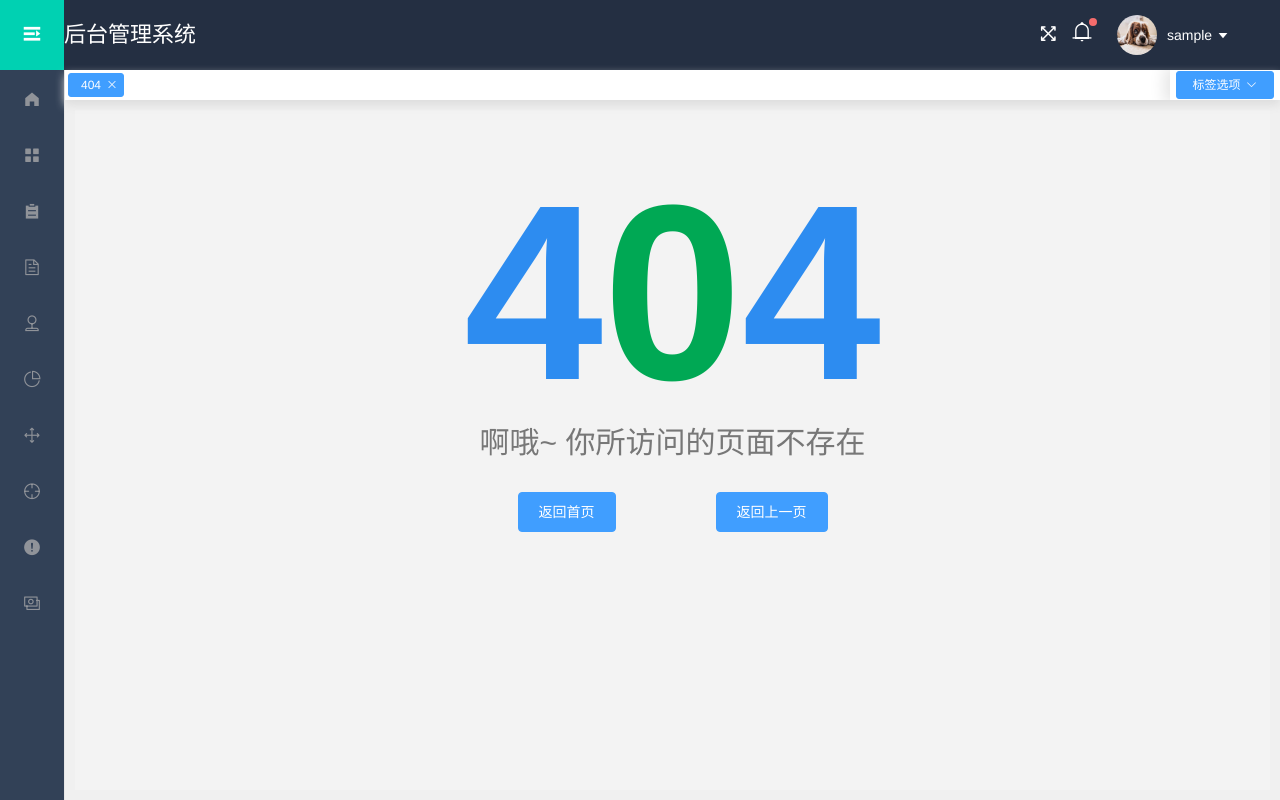
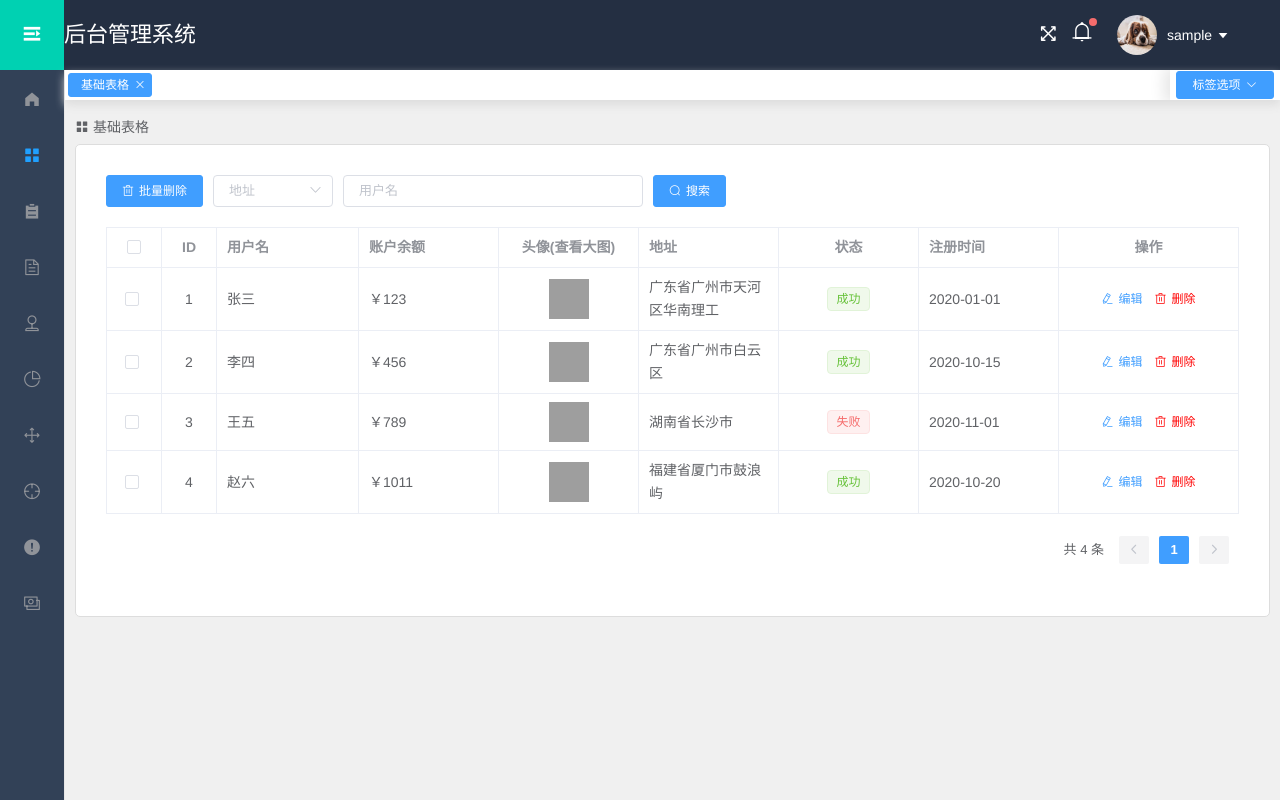
Before and after one commit to root-lucas/vue-admin, a Vue app: page /table in a window 1280 px wide. Before the commit this address led to /404. Built offline with nearby package versions, Linux system fonts and the light colour scheme; sample sign-in values are in the browser's storage; grey boxes are pictures that could not be loaded.

Commit message:
add: baseTable page

```diff
--- a/package.json
+++ b/package.json
@@ -9,6 +9,7 @@
     "lint": "vue-cli-service lint"
   },
   "dependencies": {
+    "axios": "^0.20.0",
     "core-js": "^3.6.5",
     "element-ui": "^2.13.2",
     "vue": "^2.6.11",
--- /dev/null
+++ b/public/table.json
@@ -0,0 +1,41 @@
+{
+    "list": [
+        {
+            "id": 1,
+            "name": "张三",
+            "money": 123,
+            "address": "广东省广州市天河区华南理工",
+            "state": "成功",
+            "date": "2020-01-01",
+            "thumb": "https://cn.vuejs.org/images/logo.png"
+        },
+        {
+            "id": 2,
+            "name": "李四",
+            "money": 456,
+            "address": "广东省广州市白云区",
+            "state": "成功",
+            "date": "2020-10-15",
+            "thumb": "https://www.runoob.com/wp-content/uploads/2016/02/react.png"
+        },
+        {
+            "id": 3,
+            "name": "王五",
+            "money": 789,
+            "address": "湖南省长沙市",
+            "state": "失败",
+            "date": "2020-11-01",
+            "thumb": "https://cn.vuejs.org/images/logo.png"
+        },
+        {
+            "id": 4,
+            "name": "赵六",
+            "money": 1011,
+            "address": "福建省厦门市鼓浪屿",
+            "state": "成功",
+            "date": "2020-10-20",
+            "thumb": "https://www.runoob.com/wp-content/uploads/2016/02/react.png"
+        }
+    ],
+    "pageTotal": 4
+}
--- /dev/null
+++ b/src/api/index.js
@@ -0,0 +1,9 @@
+import request from '../utils/request'
+
+export const fetchData = (query) => {
+    return request({
+        url: './table.json',
+        method: 'get',
+        params: query,
+    })
+}
--- /dev/null
+++ b/src/components/page/BaseTable.vue
@@ -0,0 +1,212 @@
+<template>
+    <div>
+        <div class="crumbs">
+            <el-breadcrumb separator="/">
+                <el-breadcrumb-item> <i class="el-icon-menu"></i> 基础表格 </el-breadcrumb-item>
+            </el-breadcrumb>
+        </div>
+        <div class="container">
+            <div class="handle-box">
+                <el-button type="primary" icon="el-icon-delete" class="handle-del mr10" @click="delAllSelection">批量删除</el-button>
+                <el-select v-model="query.address" placeholder="地址" class="handle-select mr10">
+                    <el-option key="1" label="广州市" value="选项1"></el-option>
+                    <el-option key="2" label="深圳市" value="选项2"></el-option>
+                    <el-option key="3" label="北京市" value="选项3"></el-option>
+                    <el-option key="4" label="上海市" value="选项4"></el-option>
+                </el-select>
+                <el-input v-model="query.name" placeholder="用户名" class="handle-input mr10"></el-input>
+                <el-button type="primary" icon="el-icon-search" @click="handleSearch">搜索</el-button>
+            </div>
+            <el-table
+                :data="tableData"
+                border
+                class="table"
+                ref="multipleTable"
+                header-cell-class-name="table-header"
+                @selection-change="handleSelectionChange"
+            >
+                <el-table-column type="selection" width="55" align="center"></el-table-column>
+                <el-table-column prop="id" label="ID" width="55" align="center"></el-table-column>
+                <el-table-column prop="name" label="用户名"></el-table-column>
+                <el-table-column label="账户余额">
+                    <template slot-scope="scope">￥{{ scope.row.money }}</template>
+                </el-table-column>
+                <el-table-column label="头像(查看大图)" align="center">
+                    <template slot-scope="scope">
+                        <el-image class="table-td-thumb" :src="scope.row.thumb" :preview-src-list="[scope.row.thumb]"></el-image>
+                    </template>
+                </el-table-column>
+                <el-table-column prop="address" label="地址"></el-table-column>
+                <el-table-column label="状态" align="center">
+                    <template slot-scope="scope">
+                        <el-tag :type="scope.row.state === '成功' ? 'success' : scope.row.state === '失败' ? 'danger' : ''">{{
+                            scope.row.state
+                        }}</el-tag>
+                    </template>
+                </el-table-column>
+                <el-table-column prop="date" label="注册时间"></el-table-column>
+                <el-table-column label="操作" width="180" align="center">
+                    <template slot-scope="scope">
+                        <el-button type="text" icon="el-icon-edit" @click="handleEdit(scope.$index, scope.row)">编辑</el-button>
+                        <el-button type="text" icon="el-icon-delete" class="red" @click="handleDelete(scope.$index, scope.row)"
+                            >删除</el-button
+                        >
+                    </template>
+                </el-table-column>
+            </el-table>
+            <div class="pagination">
+                <el-pagination
+                    background
+                    layout="total, prev, pager, next"
+                    :current-page="query.pageIndex"
+                    :page-size="query.pageSize"
+                    :total="pageTotal"
+                    @current-change="handlePageChange"
+                ></el-pagination>
+            </div>
+            <!-- 编辑弹出框 -->
+            <el-dialog title="编辑" :visible.sync="editVisible" width="30%">
+                <el-form ref="form" :model="form" label-width="70px">
+                    <el-form-item label="用户名">
+                        <el-input v-model="form.name"></el-input>
+                    </el-form-item>
+                    <el-form-item label="地址">
+                        <el-input v-model="form.address"></el-input>
+                    </el-form-item>
+                </el-form>
+                <span slot="footer" class="dialog-footer">
+                    <el-button @click="editVisible = false">取 消</el-button>
+                    <el-button type="primary" @click="saveEdit">确 定</el-button>
+                </span>
+            </el-dialog>
+        </div>
+    </div>
+</template>
+
+<script>
+import { fetchData } from '../../api/index'
+export default {
+    name: 'BaseTable',
+    data() {
+        return {
+            query: {
+                address: '',
+                name: '',
+                pageIndex: 1,
+                pageSize: 10,
+            },
+            tableData: [],
+            multipleSelection: [],
+            delList: [],
+            editVisible: false,
+            pageTotal: 0,
+            form: {},
+            idx: -1,
+            id: -1,
+        }
+    },
+    created() {
+        this.getData()
+    },
+    methods: {
+        getData() {
+            fetchData(this.query).then((res) => {
+                console.log(res)
+                this.tableData = res.list
+                this.pageTotal = res.pageTotal || 50
+            })
+        },
+        // 触发搜索按钮
+        handleSearch() {
+            this.$set(this.query, 'pageIndex', 1)
+            this.getData()
+        },
+        // 删除操作
+        handleDelete(index, row) {
+            // 二次确认删除
+            this.$confirm('确定要删除吗？', '提示', { type: 'warning' })
+                .then(() => {
+                    this.$message.success('删除成功')
+                    this.tableData.splice(index, 1)
+                })
+                .catch(() => {})
+        },
+        // 多选操作
+        handleSelectionChange(val) {
+            this.multipleSelection = val
+        },
+        delAllSelection() {
+            const length = this.multipleSelection.length
+            let str = ''
+            this.delList = this.delList.concat(this.multipleSelection)
+            for (let i = 0; i < length; i++) {
+                str += this.multipleSelection[i].name + ' '
+            }
+            this.$message.error(`删除了${str}`)
+            this.multipleSelection = []
+        },
+        // 编辑操作
+        handleEdit(index, row) {
+            this.idx = index
+            this.form = row
+            this.editVisible = true
+        },
+        // 保存编辑
+        saveEdit() {
+            this.editVisible = false
+            this.$message.success(`修改第 ${this.idx + 1} 行成功`)
+            this.$set(this.tableData, this.idx, this.form)
+        },
+        // 分页导航
+        handlePageChange(val) {
+            this.$set(this.query, 'pageIndex', val)
+            this.getData()
+        },
+    },
+}
+</script>
+
+<style lang="scss" scoped>
+.crumbs {
+    margin: 10px 0;
+}
+
+.container {
+    padding: 30px;
+    background: #fff;
+    border: 1px solid #ddd;
+    border-radius: 5px;
+    .handle-box {
+        margin-bottom: 20px;
+        .handle-select {
+            width: 120px;
+        }
+        .handle-input {
+            width: 300px;
+            display: inline-block;
+        }
+        .mr10 {
+            margin-right: 10px;
+        }
+    }
+
+    .table {
+        width: 100%;
+        font-size: 14px;
+        .table-td-thumb {
+            display: block;
+            margin: auto;
+            width: 40px;
+            height: 40px;
+        }
+        .red {
+            color: #ff0000;
+        }
+    }
+
+    .pagination {
+        margin: 20px 0;
+        text-align: right;
+    }
+}
+</style>
--- a/src/router/index.js
+++ b/src/router/index.js
@@ -23,6 +23,11 @@ const routes = [
                 component: () => import('../components/page/404.vue'),
                 meta: { title: '404' },
             },
+            {
+                path: '/table',
+                component: () => import('../components/page/BaseTable.vue'),
+                meta: { title: '基础表格' },
+            },
         ],
     },
     {
--- /dev/null
+++ b/src/utils/request.js
@@ -0,0 +1,32 @@
+import axios from 'axios'
+
+const service = axios.create({
+    // process.env.NODE_ENV === 'development' 来判断是否开发环境
+    timeout: 5000,
+})
+
+service.interceptors.request.use(
+    (config) => {
+        return config
+    },
+    (error) => {
+        console.log(error)
+        return Promise.reject()
+    }
+)
+
+service.interceptors.response.use(
+    (response) => {
+        if (response.status === 200) {
+            return response.data
+        } else {
+            Promise.reject()
+        }
+    },
+    (error) => {
+        console.log(error)
+        return Promise.reject()
+    }
+)
+
+export default service
```
Also changed, not shown: 1 other file (tests, documents, lock files or other folders).
